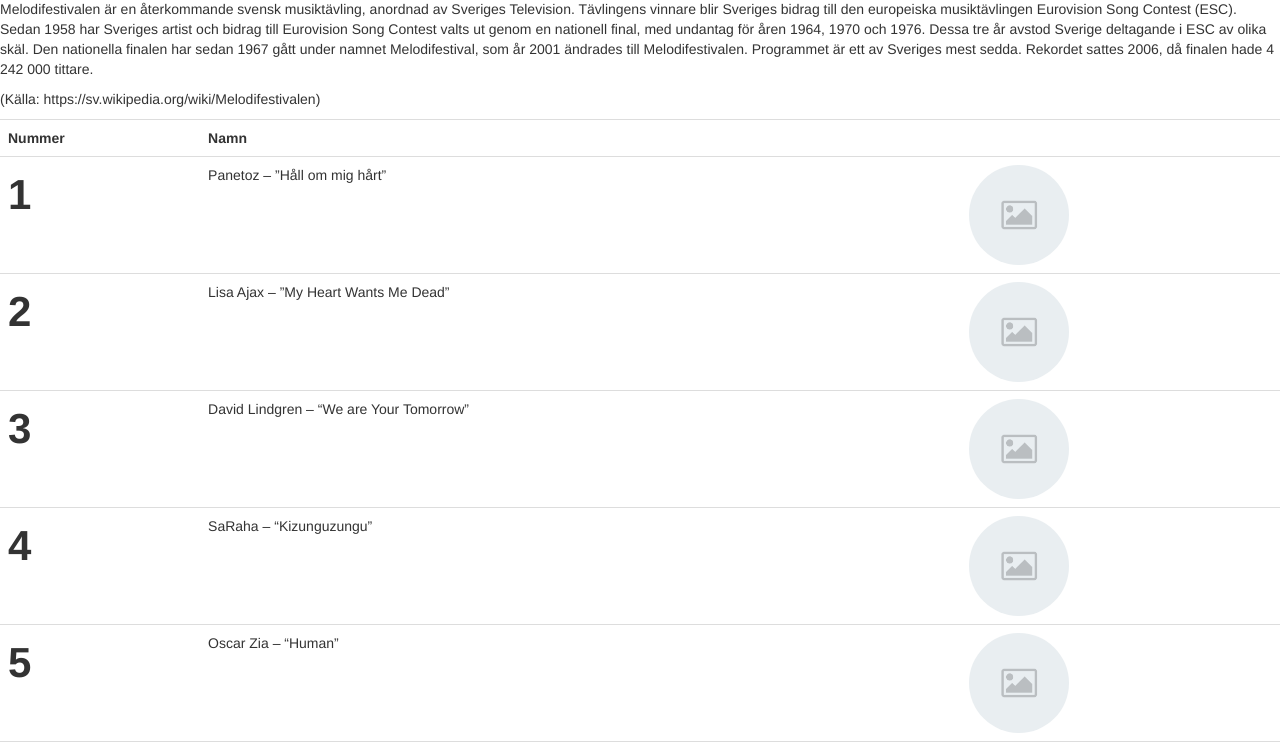
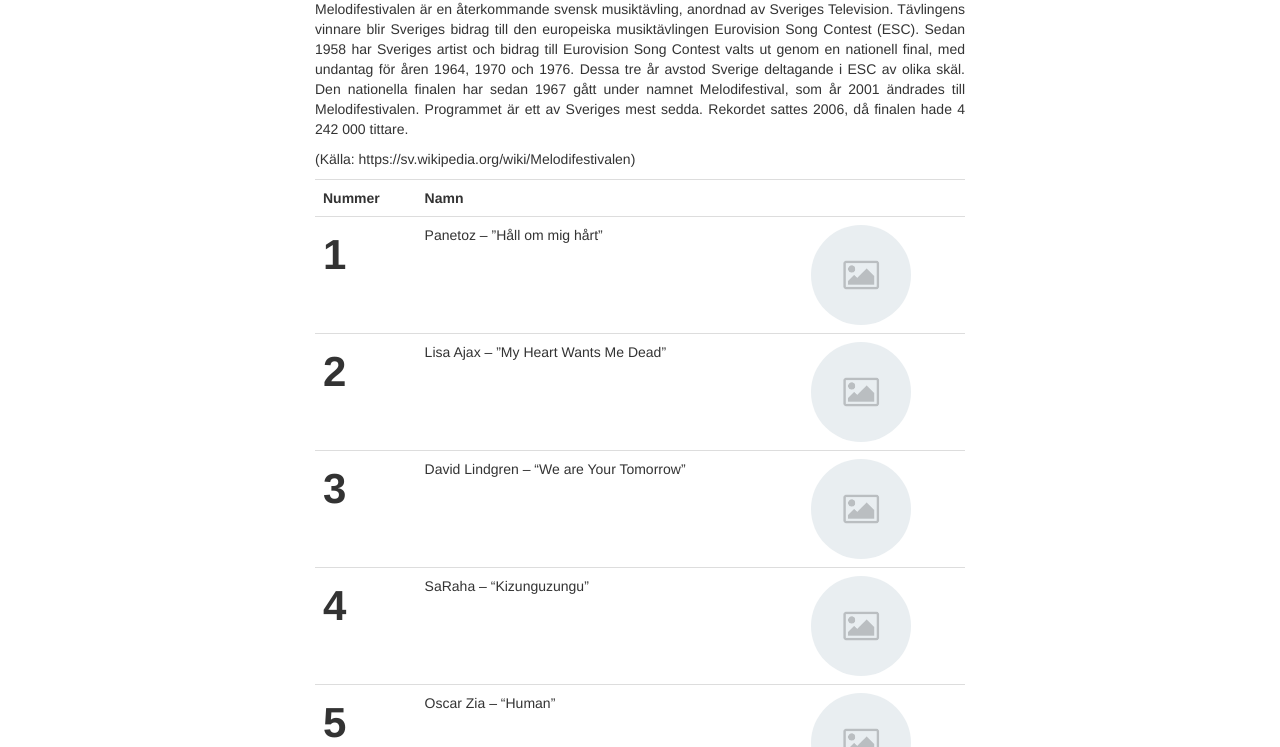
Before and after one commit to KajSchmidt/bootstrap-mello, a plain HTML site: page index.html in a window 1280 px wide. Shown: the part 71-818 px from the top of the page. Drawn offline with nearby package versions, Linux system fonts and the light colour scheme.

Commit message:
Centrerat

```diff
--- a/index.html
+++ b/index.html
@@ -16,13 +16,15 @@
 
 </head>
 <body>
-  <div id="info">
+<div class="div_content">
+
+  <div id="div_info">
     <h1>Melodifestivalen</h1>
     <p>Melodifestivalen är en återkommande svensk musiktävling, anordnad av Sveriges Television. Tävlingens vinnare blir Sveriges bidrag till den europeiska musiktävlingen Eurovision Song Contest (ESC). Sedan 1958 har Sveriges artist och bidrag till Eurovision Song Contest valts ut genom en nationell final, med undantag för åren 1964, 1970 och 1976. Dessa tre år avstod Sverige deltagande i ESC av olika skäl. Den nationella finalen har sedan 1967 gått under namnet Melodifestival, som år 2001 ändrades till Melodifestivalen. Programmet är ett av Sveriges mest sedda. Rekordet sattes 2006, då finalen hade 4 242 000 tittare.</p>
     <p>(Källa: https://sv.wikipedia.org/wiki/Melodifestivalen)</p>
   </div>
 
-  <div id="table">
+  <div id="div_table">
     <table class="table">
     <tr>
       <th>Nummer</th>
@@ -105,7 +107,7 @@
     </table>
   </div>
 
-  <div id="form">
+  <div id="div_form">
     <form class="form-inline">
       <div class="form-group">
         <label class="sr-only" for="form_num">Bidrag</label>
@@ -136,5 +138,6 @@
     </form>
   </div>
 
+</div>
 </body>
 </html>
--- a/style.css
+++ b/style.css
@@ -7,3 +7,13 @@
   font-size:3em;
   font-weight: bold;
 }
+
+.div_content {
+  width:650px;
+  margin: 20px auto;
+
+}
+
+p {
+  text-align: justify;
+}
```
